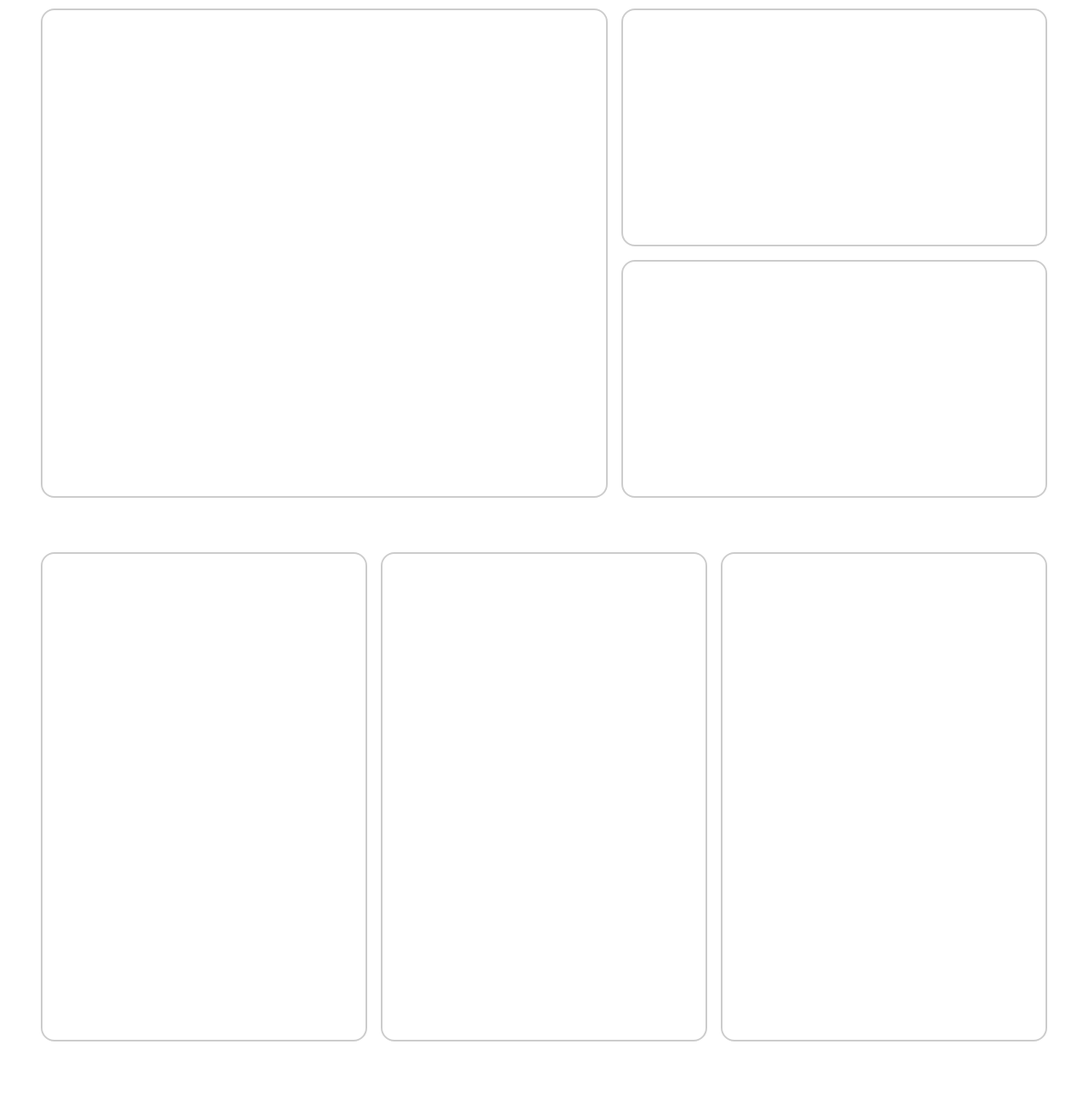
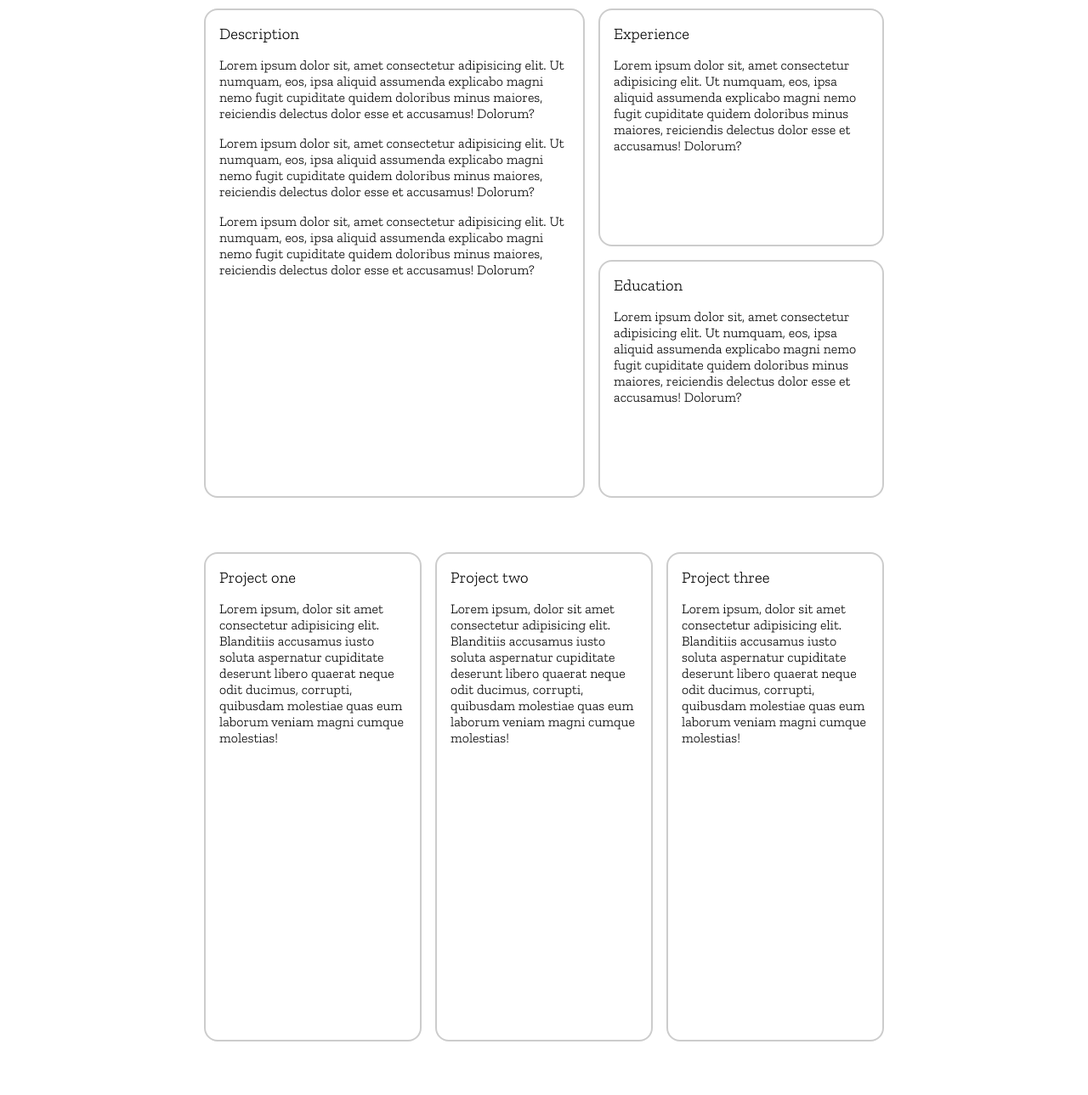
Before and after one commit to acostaian/acosta-gayoso, a plain HTML site: page index.html in a window 1280 px wide. Shown: the part 166-1455 px from the top of the page at 85% size. Drawn offline with Linux system fonts and the light colour scheme.

Commit message:
Modified layout and subsections

```diff
--- a/css/style.css
+++ b/css/style.css
@@ -24,7 +24,7 @@ html {
 }
 
 body {
-    padding: 0rem 3rem;
+    padding: 0rem 15rem;
     background-color: var(--background-color);
 }
 
@@ -66,8 +66,9 @@ body {
 #menu-list {
     height: 100%;
 
-    border-top: 2px solid var(--light-color);
-    border-bottom: 2px solid var(--light-color);
+    /* border-top: 2px solid var(--light-color);
+    border-bottom: 2px solid var(--light-color); */
+    border: 2px solid var(--light-color);
 
     display: flex;
     justify-content: space-evenly;
@@ -85,6 +86,9 @@ body {
 .menu-link {
     display: flex;
 
+    font-size: 1.5rem;
+    font-weight: 500;
+
     align-items: center;
     justify-content: center;
     transition: background-color 200ms;
@@ -95,13 +99,14 @@ body {
 }
 
 .menu-link:any-link {
-    font-size: 1.5rem;
-    font-weight: 500;
     text-decoration: none;
     color: var(--font-color);
 }
 
 .page-section {
+    display: grid;
+    gap: 1rem;
+
     height: calc(100vh - var(--header-height));
 }
 
@@ -114,9 +119,6 @@ body {
 }
 
 .page-section {
-    display: grid;
-    gap: 1rem;
-
     padding-top: 1rem;
     padding-bottom: 3rem;
 }
@@ -142,4 +144,14 @@ body {
     /* background-color: var(--lighter-color); */
     border: 2px solid var(--light-color);
     border-radius: 1rem;
+    padding: 1rem;
 }
+
+.subtitle {
+    /* font-size: 1.5rem; */
+    font-weight: 500;
+}
+
+.sub-section-paragraph {
+    margin-top: 1rem;
+}
--- a/index.html
+++ b/index.html
@@ -28,21 +28,44 @@
     <main id="main-content">
         <section id="about" class="page-section">
             <h2 id="about-title" class="section-title">About</h2>
-            <section id="description" class="sub-section"></section>
-            <section id="experience" class="sub-section"></section>
-            <section id="education" class="sub-section"></section>
+            <section id="description" class="sub-section">
+                <h3 id="subtitle-description" class="subtitle">Description</h3>
+                <p id="first-paragraph-description" class="sub-section-paragraph">Lorem ipsum dolor sit, amet consectetur adipisicing elit. Ut numquam, eos, ipsa aliquid assumenda explicabo magni nemo fugit cupiditate quidem doloribus minus maiores, reiciendis delectus dolor esse et accusamus! Dolorum?</p>
+                <p id="second-paragraph-description" class="sub-section-paragraph">Lorem ipsum dolor sit, amet consectetur adipisicing elit. Ut numquam, eos, ipsa aliquid assumenda explicabo magni nemo fugit cupiditate quidem doloribus minus maiores, reiciendis delectus dolor esse et accusamus! Dolorum?</p>
+                <p id="third-paragraph-description" class="sub-section-paragraph">Lorem ipsum dolor sit, amet consectetur adipisicing elit. Ut numquam, eos, ipsa aliquid assumenda explicabo magni nemo fugit cupiditate quidem doloribus minus maiores, reiciendis delectus dolor esse et accusamus! Dolorum?</p>
+            </section>
+            <section id="experience" class="sub-section">
+                <h3 id="subtitle-experience" class="subtitle">Experience</h3>
+                <p id="first-paragraph-experience" class="sub-section-paragraph">Lorem ipsum dolor sit, amet consectetur adipisicing elit. Ut numquam, eos, ipsa aliquid assumenda explicabo magni nemo fugit cupiditate quidem doloribus minus maiores, reiciendis delectus dolor esse et accusamus! Dolorum?</p>
+            </section>
+            <section id="education" class="sub-section">
+                <h3 id="subtitle-education" class="subtitle">Education</h3>
+                <p id="first-paragraph-education" class="sub-section-paragraph">Lorem ipsum dolor sit, amet consectetur adipisicing elit. Ut numquam, eos, ipsa aliquid assumenda explicabo magni nemo fugit cupiditate quidem doloribus minus maiores, reiciendis delectus dolor esse et accusamus! Dolorum?</p>
+            </section>
         </section>
         <section id="projects" class="page-section">
             <h2 id="projects-title" class="section-title">Projects</h2>
-            <section id="project-one" class="sub-section"></section>
-            <section id="project-two" class="sub-section"></section>
-            <section id="project-three" class="sub-section"></section>
+            <section id="project-p1" class="sub-section">
+                <h3 id="subtitle-p1" class="subtitle">Project one</h3>
+                <p id="first-paragraph-p1" class="sub-section-paragraph">Lorem ipsum, dolor sit amet consectetur adipisicing elit. Blanditiis accusamus iusto soluta aspernatur cupiditate deserunt libero quaerat neque odit ducimus, corrupti, quibusdam molestiae quas eum laborum veniam magni cumque molestias!</p>
+            </section>
+            <section id="project-p2" class="sub-section">
+                <h3 id="subtitle-p2" class="subtitle">Project two</h3>
+                <p id="first-paragraph-p2" class="sub-section-paragraph">Lorem ipsum, dolor sit amet consectetur adipisicing elit. Blanditiis accusamus iusto soluta aspernatur cupiditate deserunt libero quaerat neque odit ducimus, corrupti, quibusdam molestiae quas eum laborum veniam magni cumque molestias!</p>
+            </section>
+            <section id="project-p3" class="sub-section">
+                <h3 id="subtitle-p3" class="subtitle">Project three</h3>
+                <p id="first-paragraph-p3" class="sub-section-paragraph">Lorem ipsum, dolor sit amet consectetur adipisicing elit. Blanditiis accusamus iusto soluta aspernatur cupiditate deserunt libero quaerat neque odit ducimus, corrupti, quibusdam molestiae quas eum laborum veniam magni cumque molestias!</p>
+            </section>
         </section>
         <section id="others" class="page-section">
             <h2 id="others-title" class="section-title">Others</h2>
-            <section id="others-subsection" class="sub-section"></section>
+            <section id="others-subsection" class="sub-section">
+                <h3 id="subtitle-others" class="subtitle">Others</h3>
+                <p id="first-paragraph-others" class="sub-section-paragraph">Lorem ipsum, dolor sit amet consectetur adipisicing elit. Blanditiis accusamus iusto soluta aspernatur cupiditate deserunt libero quaerat neque odit ducimus, corrupti, quibusdam molestiae quas eum laborum veniam magni cumque molestias!</p>
+            </section>
         </section>
     </main>
+    <script src="app.js"></script>
 </body>
-<script src="app.js"></script>
 </html>
```
